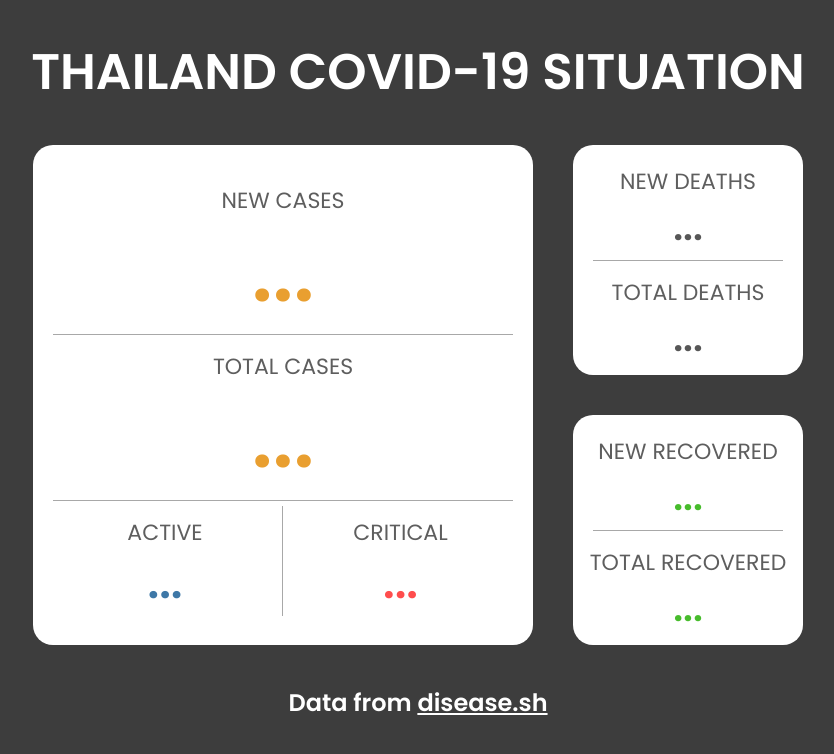
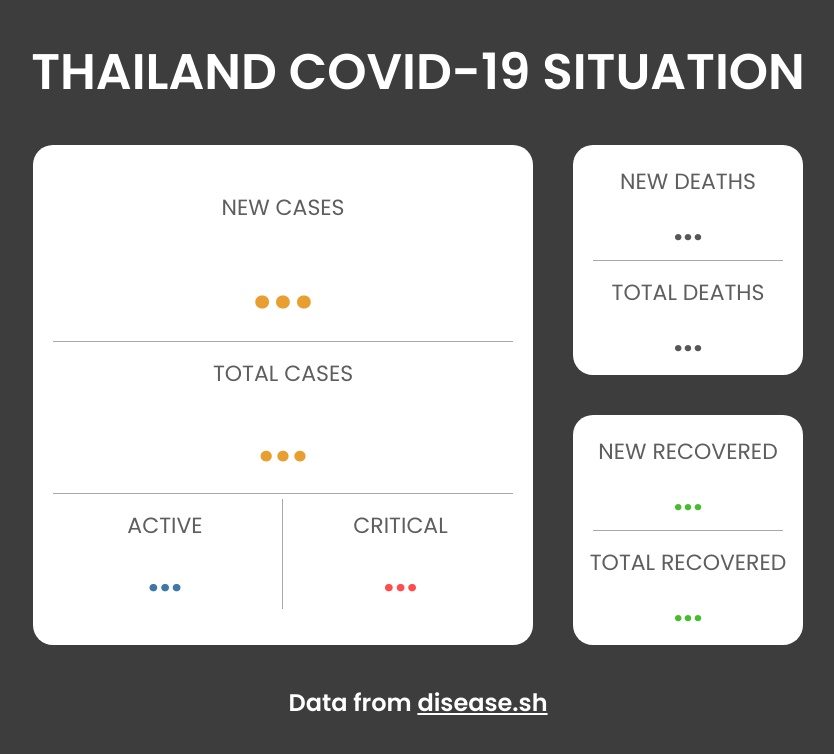
Before and after one commit to tithanayut/thinc-workshop-1, a plain HTML site: page index.html in a window 1280 px wide. Shown: the whole page, without its empty margins (222-1056 px from the left). Drawn offline with Linux system fonts and the light colour scheme; no server answers.

Commit message:
style: adjust total-cases font size

```diff
--- a/index.html
+++ b/index.html
@@ -23,7 +23,10 @@
                             </p>
                             <hr class="box-left-line" />
                             <p class="label">TOTAL CASES</p>
-                            <p class="value-large text-orange" id="cases-total">
+                            <p
+                                class="value-medium-large text-orange"
+                                id="cases-total"
+                            >
                                 ...
                             </p>
                             <hr class="box-left-line" />
--- a/style.css
+++ b/style.css
@@ -32,6 +32,10 @@ p.value-small {
 }
 p.value-medium {
     font-size: 45px;
+    font-weight: 600;
+}
+p.value-medium-large {
+    font-size: 65px;
     font-weight: 600;
 }
 p.value-large {
```
